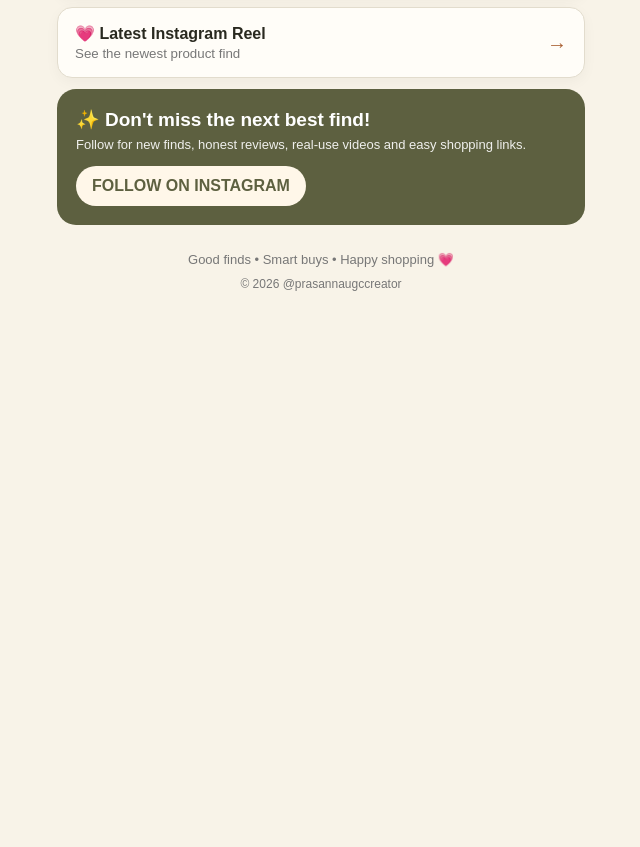
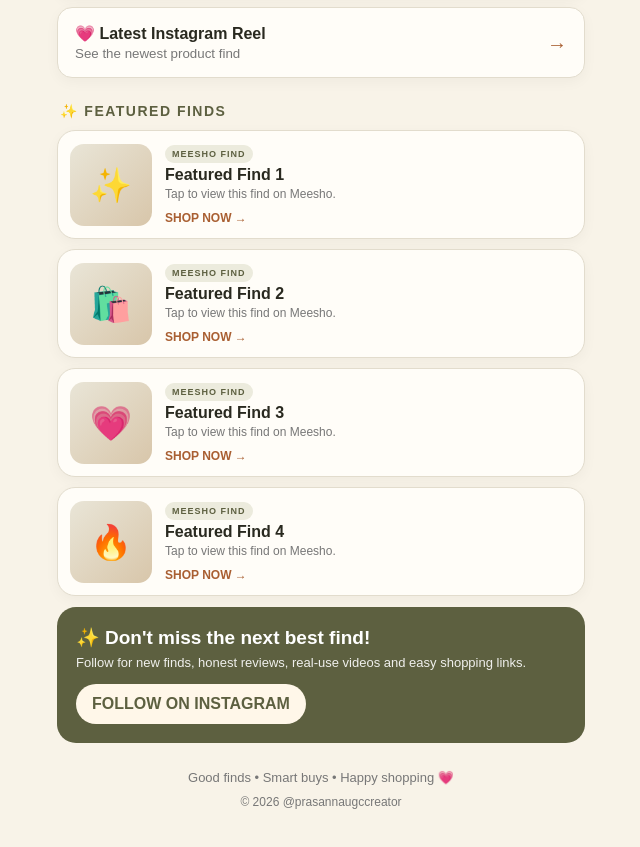
Before and after one commit to 143bunny01-lgtm/textugc, a plain HTML site: page index.html in a window 1280 px wide. Shown: the part 798-1645 px from the top of the page, without its empty margins (319-959 px from the left). Before the commit the page ends 1127 px from the top, so only its background shows below. Drawn offline with Linux system fonts and the light colour scheme.

Commit message:
Update index.html

```diff
--- a/index.html
+++ b/index.html
@@ -1,3 +1,4 @@
+
 <!DOCTYPE html>
 <html lang="en">
 <head>
@@ -52,6 +53,16 @@
 }
 .link small{display:block;color:#777;font-weight:500;margin-top:3px}
 .arrow{color:var(--brown);font-size:20px}
+
+.product{display:flex;gap:13px;align-items:center;background:var(--white);border:1px solid #e2dccd;border-radius:18px;padding:12px;margin:10px 0;text-decoration:none;color:var(--text);box-shadow:0 4px 14px #0000000a;transition:.2s}
+.product:hover{transform:translateY(-2px)}
+.product-img{width:82px;height:82px;flex:0 0 82px;border-radius:14px;background:linear-gradient(135deg,#e9e5d7,#d8c6aa);display:grid;place-items:center;font-size:34px}
+.product-info{min-width:0}
+.product-info h3{margin:5px 0 3px;font-size:16px}
+.product-info p{margin:0 0 7px;color:#777;font-size:12px}
+.product-info b{font-size:12px;color:var(--brown)}
+.pill{font-size:9px;letter-spacing:1px;font-weight:900;color:var(--olive);background:#ecebdd;padding:4px 7px;border-radius:999px}
+
 .feature{
   background:var(--olive);color:white;border-radius:19px;padding:19px;
   margin-top:11px;
@@ -91,7 +102,28 @@
   <a class="link" href="#" target="_blank"><span>🔥 Trending Finds<small>Products worth checking out</small></span><span class="arrow">→</span></a>
   <a class="link" href="#" target="_blank"><span>💗 Latest Instagram Reel<small>See the newest product find</small></span><span class="arrow">→</span></a>
 
-  <section class="feature">
+
+<div class="section-title">✨ Featured finds</div>
+<section>
+<a class="product" href="https://www.meesho.com/af_invite/19514726:instagram_stories:8168075?p_id=681418625&ext_id=b9p5z5&utm_source=instagram_stories" target="_blank" rel="noopener">
+  <div class="product-img">✨</div>
+  <div class="product-info"><span class="pill">MEESHO FIND</span><h3>Featured Find 1</h3><p>Tap to view this find on Meesho.</p><b>SHOP NOW →</b></div>
+</a>
+<a class="product" href="https://www.meesho.com/af_invite/19514726:instagram_stories:8168137?p_id=972719522&ext_id=g34r6q&utm_source=instagram_stories" target="_blank" rel="noopener">
+  <div class="product-img">🛍️</div>
+  <div class="product-info"><span class="pill">MEESHO FIND</span><h3>Featured Find 2</h3><p>Tap to view this find on Meesho.</p><b>SHOP NOW →</b></div>
+</a>
+<a class="product" href="https://www.meesho.com/af_invite/19514726:instagram_stories:8168229?p_id=208358024&ext_id=3g1u2w&utm_source=instagram_stories" target="_blank" rel="noopener">
+  <div class="product-img">💗</div>
+  <div class="product-info"><span class="pill">MEESHO FIND</span><h3>Featured Find 3</h3><p>Tap to view this find on Meesho.</p><b>SHOP NOW →</b></div>
+</a>
+<a class="product" href="https://www.meesho.com/af_invite/19514726:instagram_stories:8168265?p_id=768602239&ext_id=cplta7&utm_source=instagram_stories" target="_blank" rel="noopener">
+  <div class="product-img">🔥</div>
+  <div class="product-info"><span class="pill">MEESHO FIND</span><h3>Featured Find 4</h3><p>Tap to view this find on Meesho.</p><b>SHOP NOW →</b></div>
+</a>
+</section>
+
+<section class="feature">
     <h3>✨ Don't miss the next best find!</h3>
     <p>Follow for new finds, honest reviews, real-use videos and easy shopping links.</p>
     <a class="button" href="https://instagram.com/prasannaugccreator" target="_blank">FOLLOW ON INSTAGRAM</a>
@@ -101,4 +133,4 @@
   <footer class="footer">© 2026 @prasannaugccreator</footer>
 </main>
 </body>
-</html>
+  </html>
```
